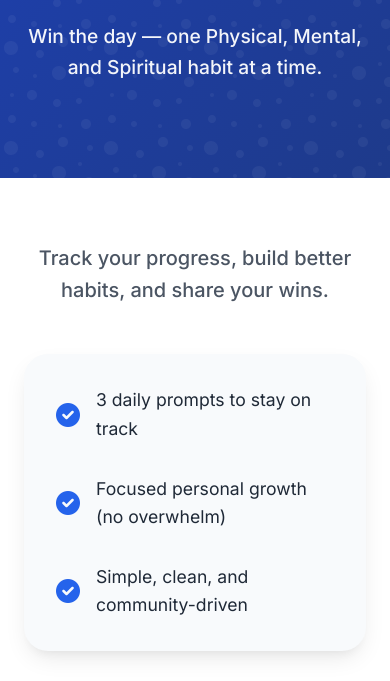
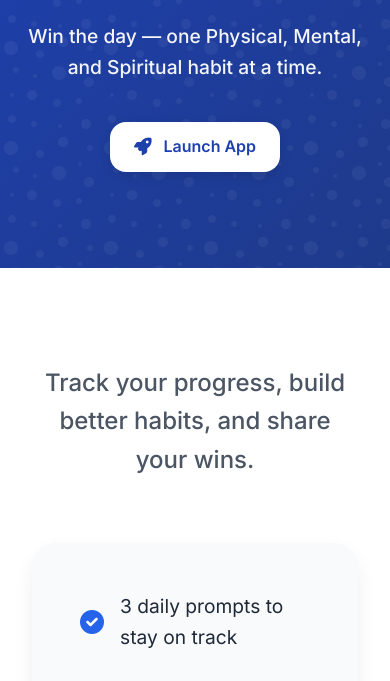
Before and after one commit to Code-Dahn/daily3wins-landing, a plain HTML site: page index.html in a window 390 px wide. Shown: the part 163-844 px from the top of the page. Drawn offline with nearby package versions, Linux system fonts and the light colour scheme.

Commit message:
Update index.html

```diff
--- a/index.html
+++ b/index.html
@@ -58,6 +58,105 @@
       max-width: 600px;
       margin-left: auto;
       margin-right: auto;
+    }
+
+    .cta-button {
+      display: inline-flex;
+      align-items: center;
+      gap: 0.75rem;
+      margin-top: 2.5rem;
+      padding: 1rem 2rem;
+      background: white;
+      color: #1e40af;
+      text-decoration: none;
+      font-size: 1.25rem;
+      font-weight: 600;
+      border-radius: 1rem;
+      transition: all 0.3s ease;
+      box-shadow: 0 4px 12px rgba(0, 0, 0, 0.1);
+      position: relative;
+    }
+
+    .cta-button:hover {
+      transform: translateY(-2px);
+      box-shadow: 0 6px 16px rgba(0, 0, 0, 0.15);
+    }
+
+    .cta-button:active {
+      transform: translateY(0);
+    }
+
+    .cta-button i {
+      font-size: 1.1em;
+    }
+
+    @media (max-width: 768px) {
+      header {
+        padding: 6rem 1.5rem;
+      }
+
+      header h1 {
+        font-size: 3rem;
+      }
+
+      header p {
+        font-size: 1.4rem;
+      }
+
+      .container {
+        padding: 4rem 1.5rem;
+      }
+
+      .features {
+        padding: 2rem;
+        margin: 3rem auto;
+      }
+
+      .signup {
+        padding: 3rem 1.5rem;
+      }
+
+      .embeddable-buttondown-form {
+        flex-direction: column;
+      }
+
+      .embeddable-buttondown-form input[type="email"],
+      .embeddable-buttondown-form input[type="submit"] {
+        width: 100%;
+        max-width: none;
+      }
+
+      .cta-button {
+        font-size: 1.1rem;
+        padding: 0.875rem 1.75rem;
+      }
+    }
+
+    @media (max-width: 480px) {
+      header h1 {
+        font-size: 2.5rem;
+      }
+
+      header p {
+        font-size: 1.2rem;
+      }
+
+      .container > p {
+        font-size: 1.25rem;
+      }
+
+      .features li {
+        font-size: 1.1rem;
+      }
+
+      .signup h2 {
+        font-size: 2rem;
+      }
+
+      .cta-button {
+        font-size: 1rem;
+        padding: 0.75rem 1.5rem;
+      }
     }
 
     .container {
@@ -183,71 +282,16 @@
       font-size: 1rem;
       border-top: 1px solid #e5e7eb;
     }
-
-    @media (max-width: 768px) {
-      header {
-        padding: 6rem 1.5rem;
-      }
-
-      header h1 {
-        font-size: 3rem;
-      }
-
-      header p {
-        font-size: 1.4rem;
-      }
-
-      .container {
-        padding: 4rem 1.5rem;
-      }
-
-      .features {
-        padding: 2rem;
-        margin: 3rem auto;
-      }
-
-      .signup {
-        padding: 3rem 1.5rem;
-      }
-
-      .embeddable-buttondown-form {
-        flex-direction: column;
-      }
-
-      .embeddable-buttondown-form input[type="email"],
-      .embeddable-buttondown-form input[type="submit"] {
-        width: 100%;
-        max-width: none;
-      }
-    }
-
-    @media (max-width: 480px) {
-      header h1 {
-        font-size: 2.5rem;
-      }
-
-      header p {
-        font-size: 1.2rem;
-      }
-
-      .container > p {
-        font-size: 1.25rem;
-      }
-
-      .features li {
-        font-size: 1.1rem;
-      }
-
-      .signup h2 {
-        font-size: 2rem;
-      }
-    }
   </style>
 </head>
 <body>
   <header>
     <h1>Daily 3 Wins</h1>
     <p>Win the day — one Physical, Mental, and Spiritual habit at a time.</p>
+    <a href="../app-prototype/index.html" class="cta-button">
+      <i class="fas fa-rocket"></i>
+      Launch App
+    </a>
   </header>
   <div class="container">
     <p>Track your progress, build better habits, and share your wins.</p>
```
